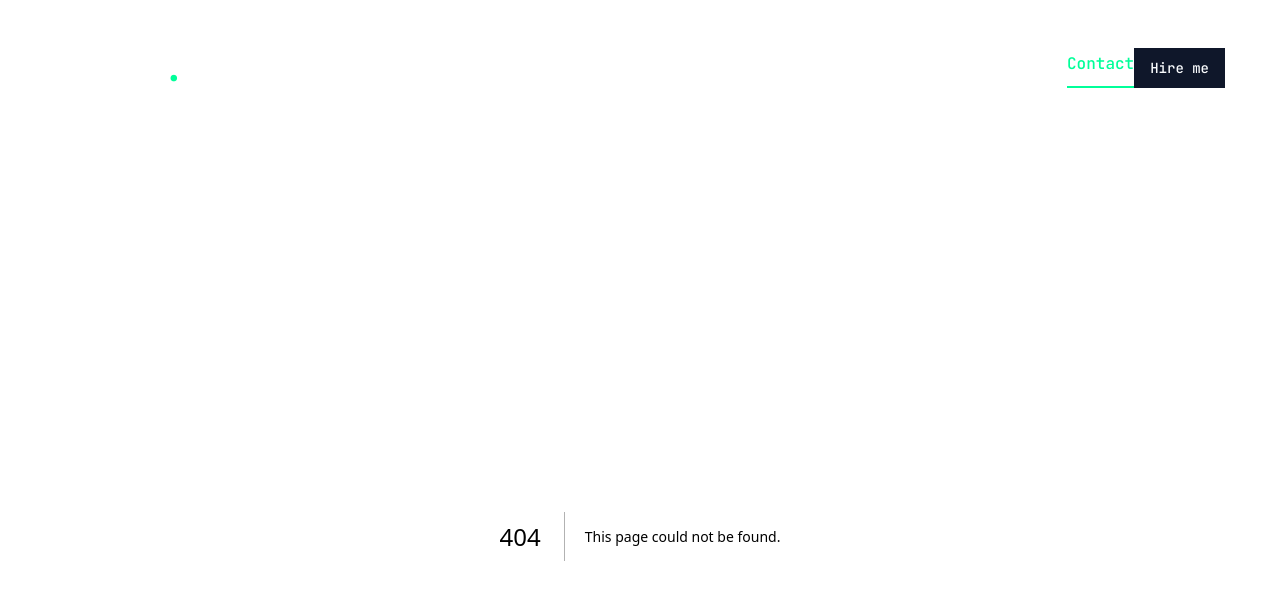
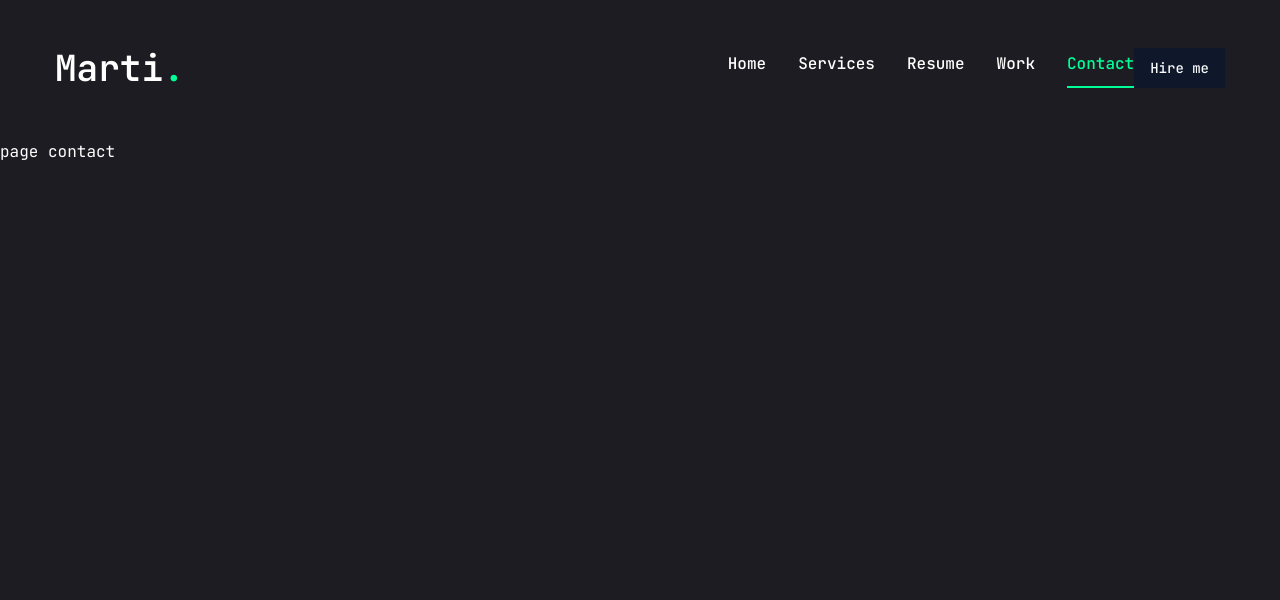
Before and after one commit to zotel1/portafolio-marti, a Next.js app: page /contact in a window 1280 px wide. Before the commit this address had no page. Shown: the top 600 px of the page. Built offline with nearby package versions, Linux system fonts and the light colour scheme.

Commit message:
created page work and contact

```diff
--- /dev/null
+++ b/app/contact/page.jsx
@@ -0,0 +1,7 @@
+import React from "react";
+
+const Contact = () => {
+    return <div>page contact</div>
+};
+
+export default Contact;
--- /dev/null
+++ b/app/work/page.jsx
@@ -0,0 +1,7 @@
+import React from "react";
+
+const Work = () => {
+    return <div> page work</div>
+};
+
+export default Work;
```
